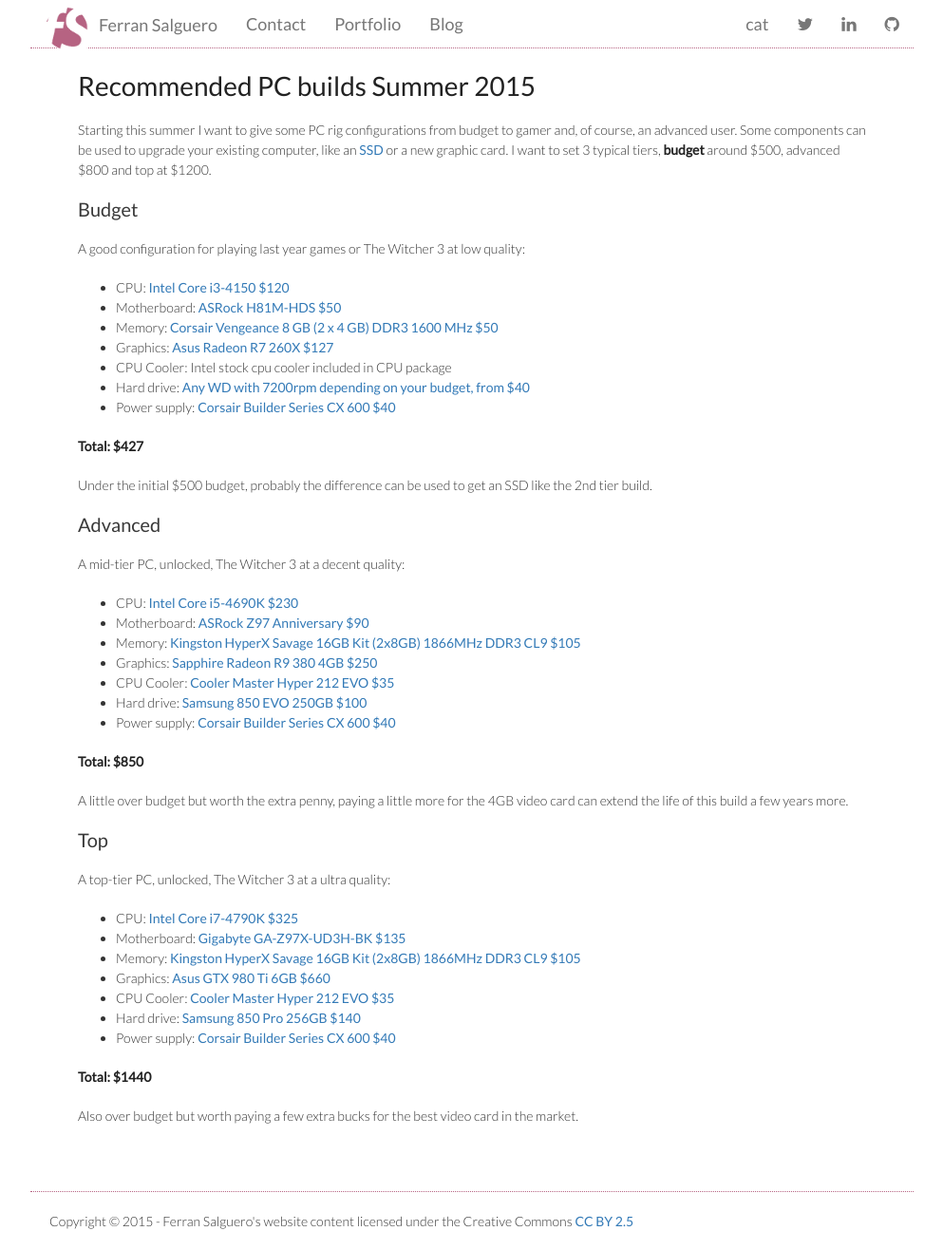
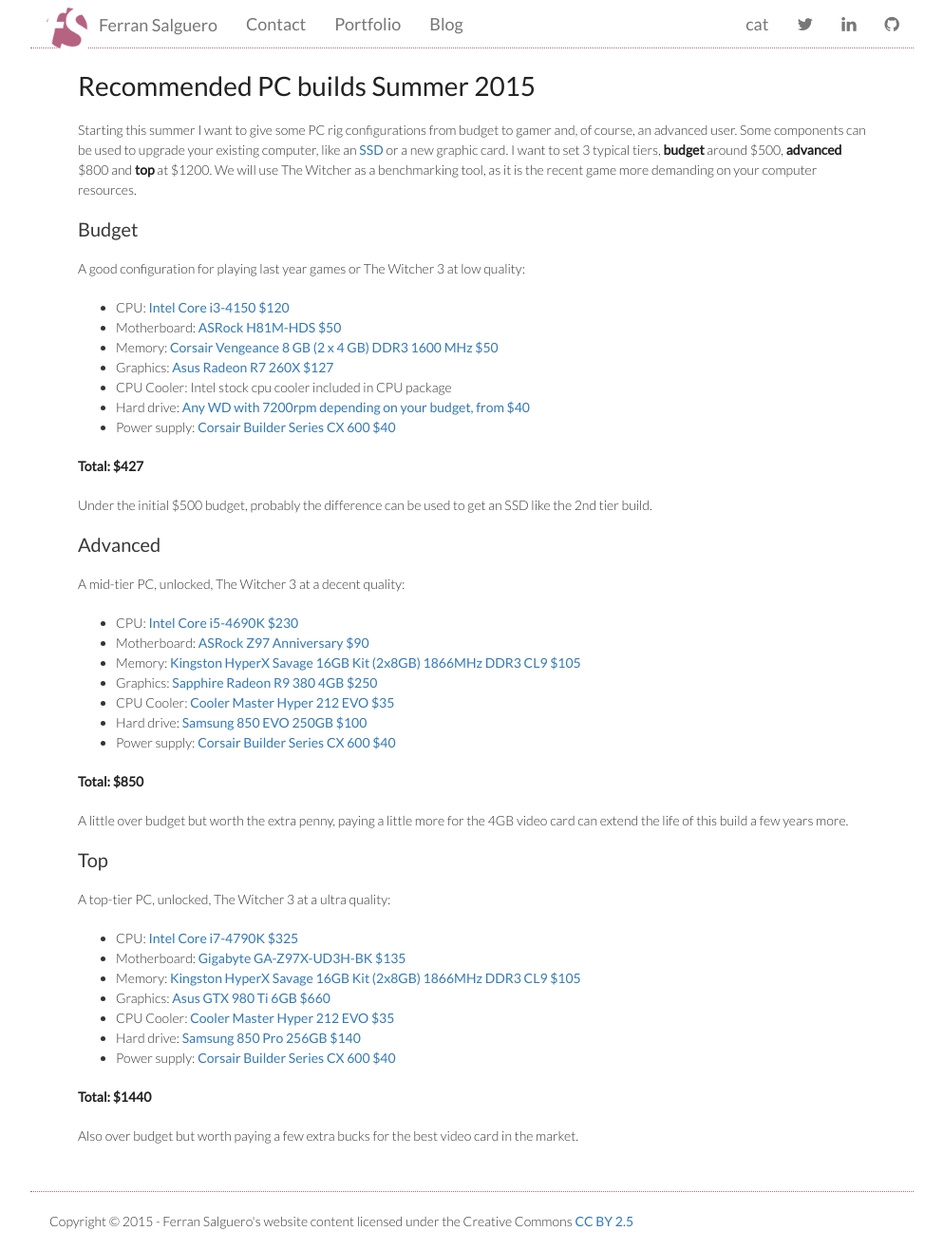
Before and after one commit to FerranSalguero/ferransalguero.github.io, a Jekyll site: the page built from _posts/2015-06-21-Recommended-PC-builds-summer-2015.md, in a window 1280 px wide and 1316 px high. Shown: the whole window at 95% size, without its empty margins (143-1136 px from the left). Built offline with Jekyll 4.4.1, drawn with Linux system fonts in a browser that asks for light colours; nearby versions of some CDN libraries; library files that are not in the unit come from our copies.

Commit message:
review builds summer 2015

```diff
--- a/_posts/2015-06-21-Recommended-PC-builds-summer-2015.md
+++ b/_posts/2015-06-21-Recommended-PC-builds-summer-2015.md
@@ -4,7 +4,8 @@
 date: 2015-07-15
 ---
 
-Starting this summer I want to give some PC rig configurations from budget to gamer and, of course, an advanced user. Some components can be used to upgrade your existing computer, like an [SSD][7] or a new graphic card. I want to set 3 typical tiers, **budget** around $500, advanced $800 and top at $1200.
+Starting this summer I want to give some PC rig configurations from budget to gamer and, of course, an advanced user. Some components can be used to upgrade your existing computer, like an [SSD][7] or a new graphic card. I want to set 3 typical tiers, **budget** around $500, **advanced** $800 and **top** at $1200.
+We will use The Witcher as a benchmarking tool, as it is the recent game more demanding on your computer resources.
 
 Budget
 ------
```
